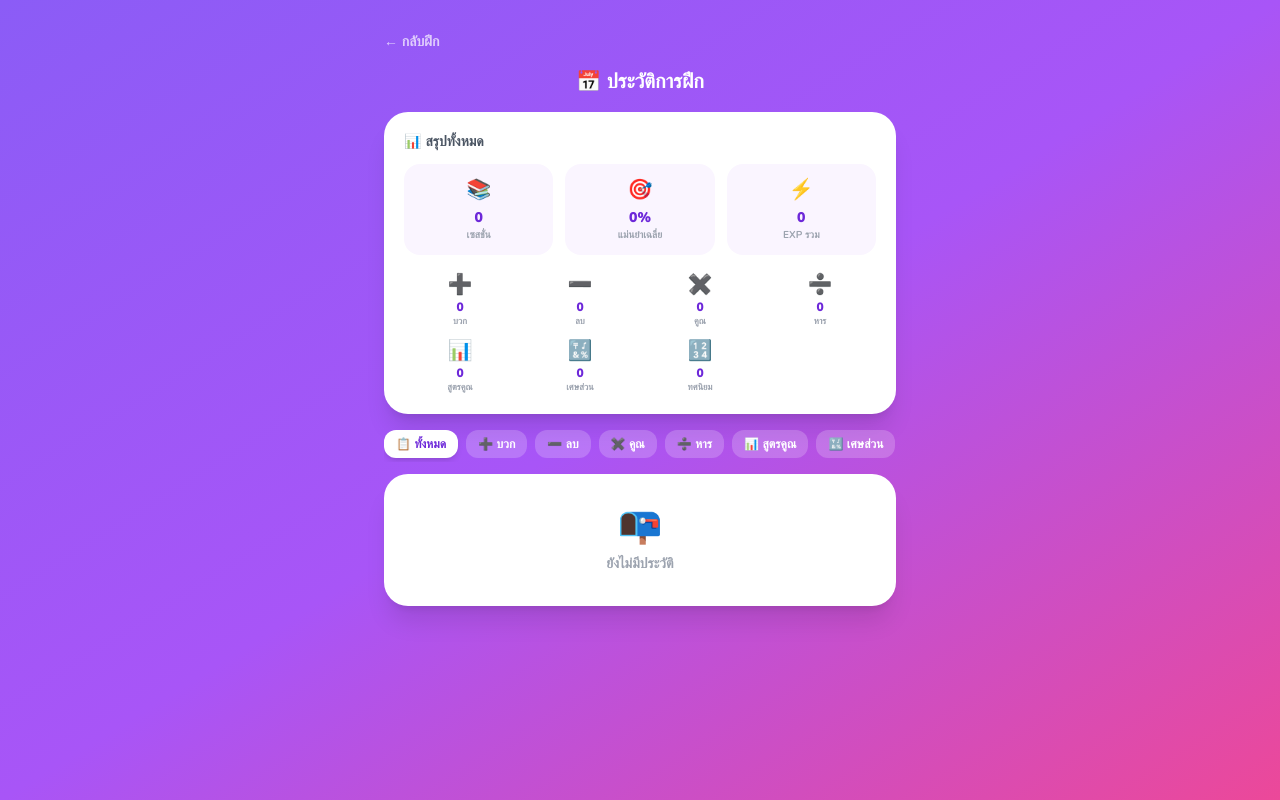
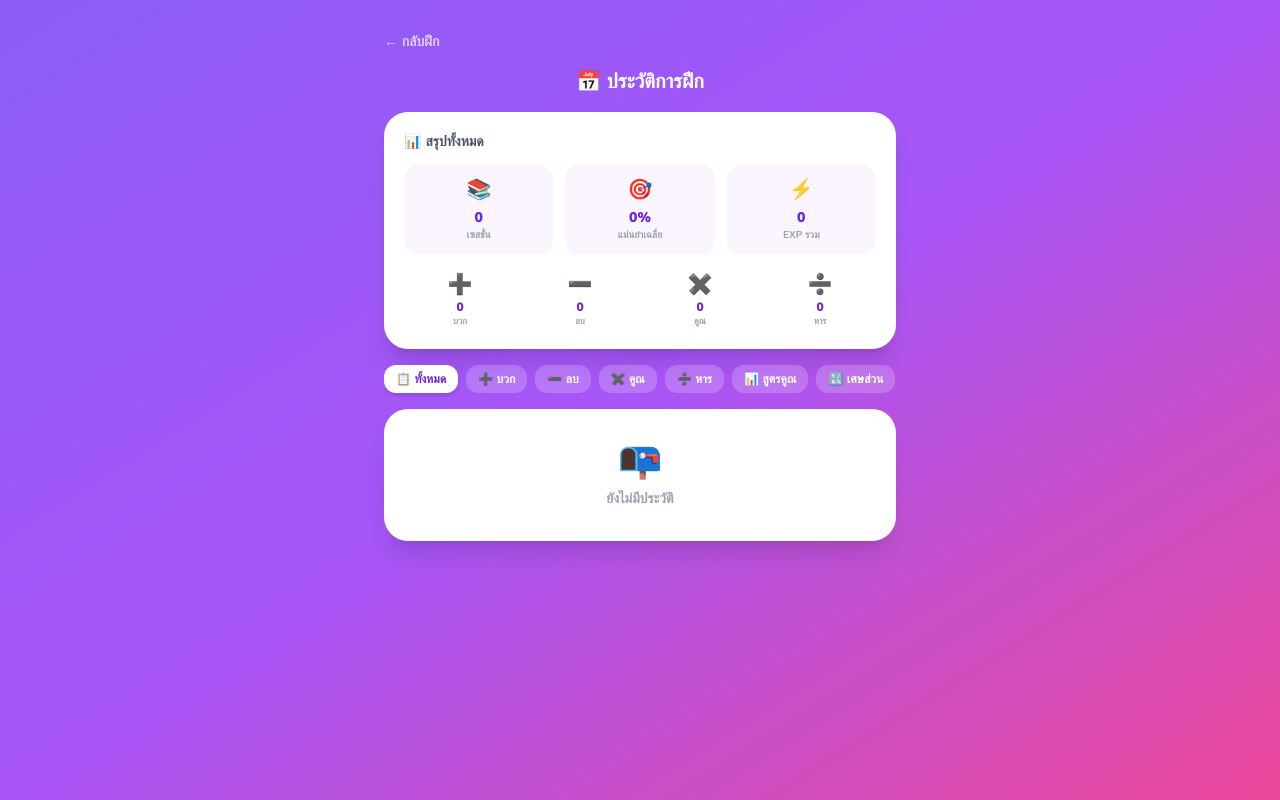
Before and after one commit to 9doltada9-dot/NobiMath, a Next.js app: page /NobiMath/history in a window 1280 px wide. Built offline with nearby package versions, Linux system fonts and the light colour scheme; sample sign-in values are in the browser's storage.

Commit message:
v1.3.6: Audit fixes — basePath links, manifest, history grid, dead code

```diff
--- a/src/app/history/page.tsx
+++ b/src/app/history/page.tsx
@@ -169,9 +169,9 @@ export default function HistoryPage() {
             ))}
           </div>
 
-          {/* Op distribution */}
+          {/* Op distribution — filter ops that have been practiced */}
           <div className="grid grid-cols-4 gap-2">
-            {ALL_OPS.map(op => {
+            {ALL_OPS.filter(op => (opCounts[op] ?? 0) > 0 || ['add','sub','mul','div'].includes(op)).map(op => {
               const meta = OP_META[op]
               const count = opCounts[op] ?? 0
               return (
--- a/src/app/practice/page.tsx
+++ b/src/app/practice/page.tsx
@@ -135,6 +135,7 @@ function DashboardScreen({
   onSwitchUser: () => void
   onReset: () => void
 }) {
+  const router = useRouter()
   const avatar = getAvatar(profile.avatar)
   const weakSkills = getWeakSkills(skillStats, selectedOp).slice(0, 3)
   const mathLevelMeta = LEVEL_META[profile.level - 1] ?? LEVEL_META[0]
@@ -330,14 +331,14 @@ function DashboardScreen({
           </button>
 
           <button
-            onClick={() => window.location.href = '/history'}
+            onClick={() => router.push('/history')}
             className="w-full text-blue-300 text-xs font-semibold hover:text-blue-500 transition-colors py-1"
           >
             {'📅 ประวัติการฝึก'}
           </button>
 
           <button
-            onClick={() => window.location.href = '/assessment'}
+            onClick={() => router.push('/assessment')}
             className="w-full text-amber-400 text-xs font-semibold hover:text-amber-600 transition-colors py-1"
           >
             {'🎓 ทำแบบทดสอบวัดระดับ'}
```
Also changed, not shown: public/manifest.json.
